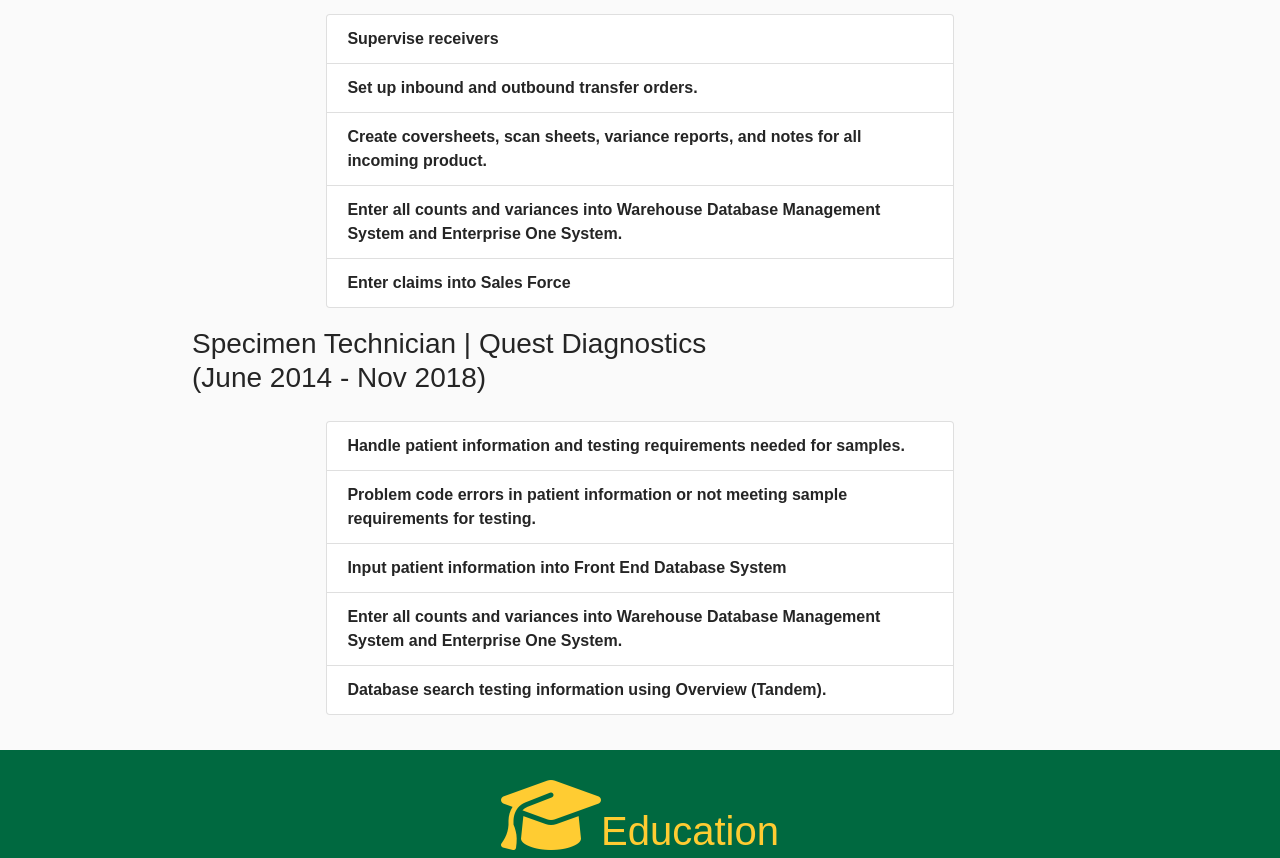
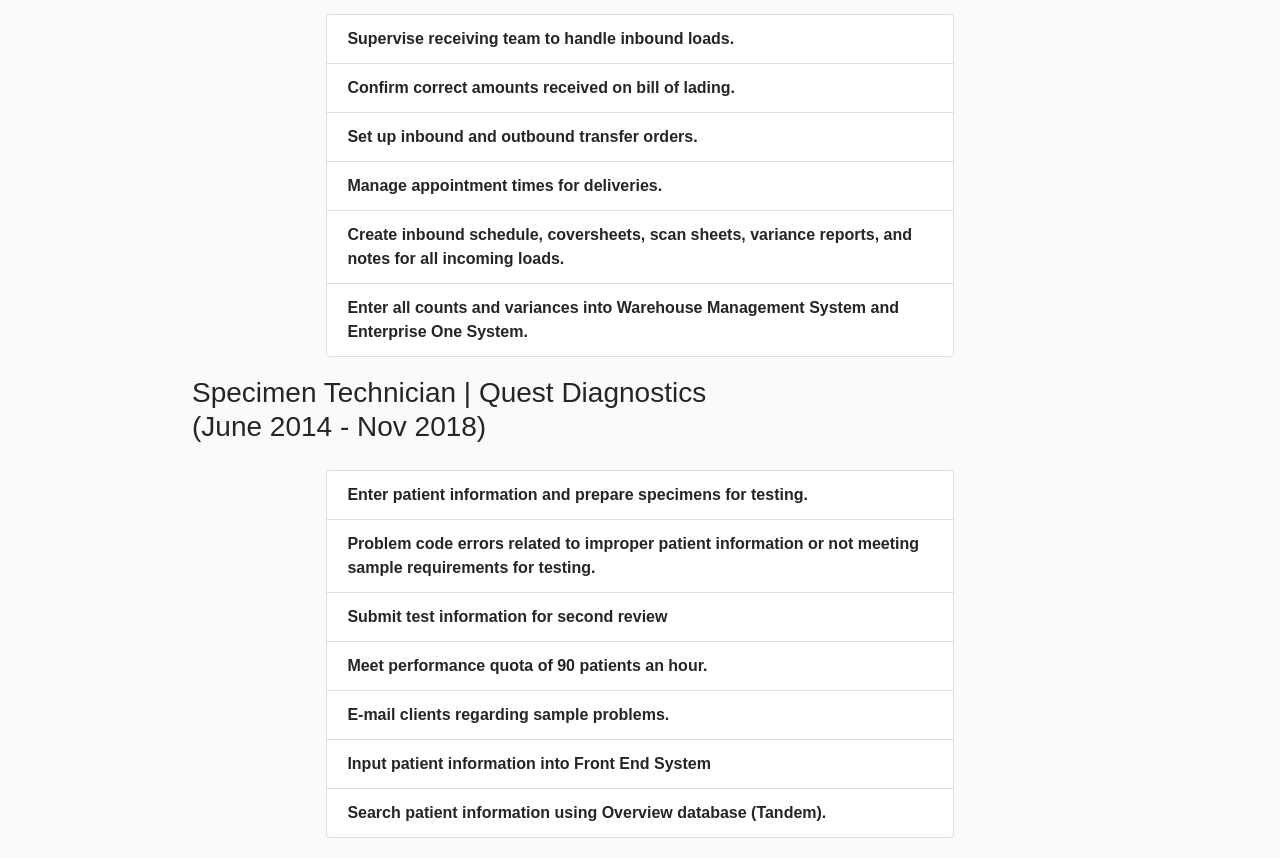
Before and after one commit to LuisMoranDev/LuisMoran, a plain HTML site: page index.html in a window 1280 px wide. Shown: the part 1845-2703 px from the top of the page. Drawn offline with nearby package versions, Linux system fonts and the light colour scheme.

Commit message:
fixed work experience

```diff
--- a/index.html
+++ b/index.html
@@ -141,20 +141,25 @@
 		<div class="experience">
 			<h3>Purchasing Assistant | Martin Brower <br>(Nov 2018-Present)</h3>
 		<ul class="list-group">
-		  <li class="list-group-item">Supervise receivers</li>
-		  <li class="list-group-item">Set up inbound and outbound transfer orders.</li>
-		  <li class="list-group-item">Create coversheets, scan sheets, variance reports, and notes for all incoming product. </li>
-		  <li class="list-group-item">Enter all counts and variances into Warehouse Database Management System and Enterprise One System.</li>
-		  <li class="list-group-item">Enter claims into Sales Force</li>
+		  <li class="list-group-item">Supervise receiving team to handle inbound loads.</li>
+		  <li class="list-group-item">Confirm correct amounts received on bill of lading.  </li>
+		  <li class="list-group-item">Set up inbound and outbound transfer orders.  </li>
+		  <li class="list-group-item">Manage appointment times for deliveries.  </li>
+		  <li class="list-group-item">Create inbound schedule, coversheets, scan sheets, variance reports, and notes for all incoming    loads.  </li>
+		  <li class="list-group-item">Enter all counts and variances into Warehouse Management System and Enterprise One System.  </li>
+
 		</ul>
 
 			<h3>Specimen Technician | Quest Diagnostics <br>(June 2014 - Nov 2018)</h3>
 			 <ul class="list-group">
-			  <li class="list-group-item">Handle patient information and testing requirements needed for samples. </li>
-			  <li class="list-group-item">Problem code errors in patient information or not meeting sample requirements for testing. </li>
-			  <li class="list-group-item">Input patient information into Front End Database System </li>
-			  <li class="list-group-item">Enter all counts and variances into Warehouse Database Management System and Enterprise One System.</li>
-			  <li class="list-group-item">Database search testing information using Overview (Tandem).</li>
+			  <li class="list-group-item">Enter patient information and prepare specimens for testing.</li>
+			  <li class="list-group-item">Problem code errors related to improper patient information or not meeting sample requirements for testing.  </li>
+			  <li class="list-group-item">Submit test information for second review  </li>
+			  <li class="list-group-item">Meet performance quota of 90 patients an hour.  </li>
+			  <li class="list-group-item">E-mail clients regarding sample problems. </li>
+			  <li class="list-group-item">Input patient information into Front End System  </li>
+			  <li class="list-group-item">Search patient information using Overview database (Tandem).  </li>
+
 			</ul>
 
 		</div>
```
